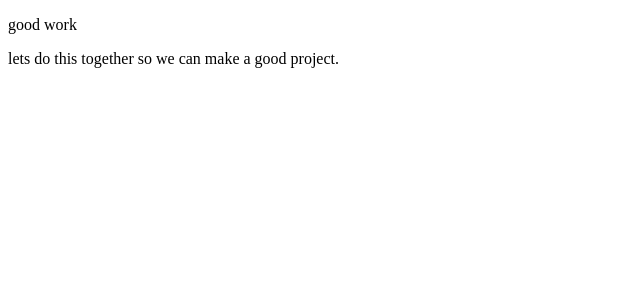
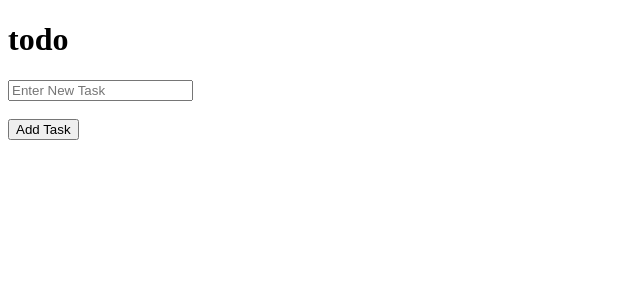
Before and after one commit to SamirLechherbo/todo, an Angular app: page / in a window 1280 px wide. Shown: the top 300 px of the page, without its empty margins (0-640 px from the left). Built offline with nearby package versions, Linux system fonts and the light colour scheme.

Commit message:
created todo

```diff
--- a/src/app/app.component.html
+++ b/src/app/app.component.html
@@ -1,2 +1,9 @@
-<app-ramu></app-ramu>
-<app-samir></app-samir>
+<h1>{{ title }}</h1>
+<input type="text" placeholder="Enter New Task" #task/>
+<br><br>
+<button (click)="addTask(task.value)">Add Task</button>
+
+<br>
+<ul *ngFor="let item of list">
+    <li>{{item.name}} <button (click)="removeTask(item.id)">Remove</button></li>
+</ul>
--- a/src/app/app.component.ts
+++ b/src/app/app.component.ts
@@ -1,3 +1,14 @@
+// import { Component } from '@angular/core';
+
+// @Component({
+//   selector: 'app-root',
+//   templateUrl: './app.component.html',
+//   styleUrls: ['./app.component.css']
+// })
+// export class AppComponent {
+//   title = 'todo';
+// }                                                        previous work
+
 import { Component } from '@angular/core';
 
 @Component({
@@ -7,4 +18,15 @@
 })
 export class AppComponent {
   title = 'todo';
+  list: any[] = [];
+
+  addTask(item: string) {
+    this.list.push({id:this.list.length,name:item});
+    console.log(this.list)
+  }
+
+  removeTask(id: number) {
+    console.log(id)
+    this.list=this.list.filter(item=>item.id!== id);
+  }
 }
```
